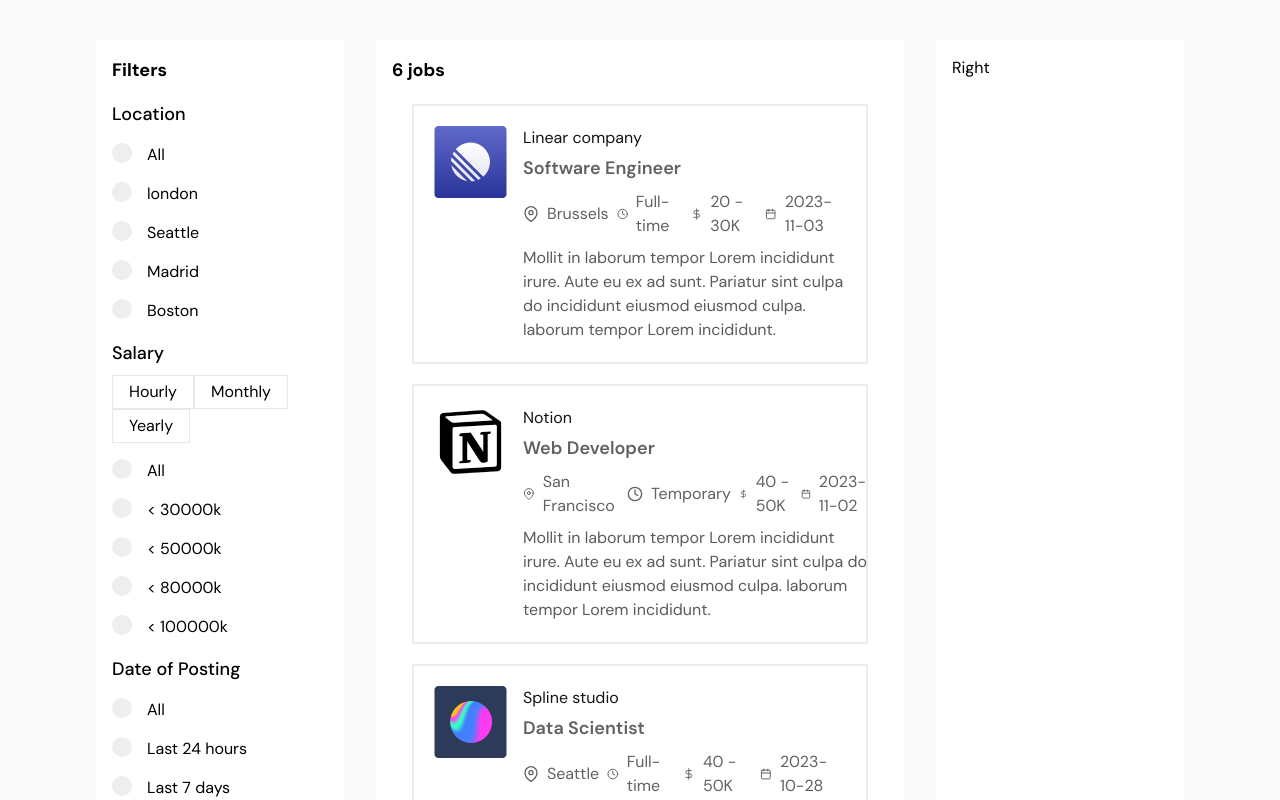
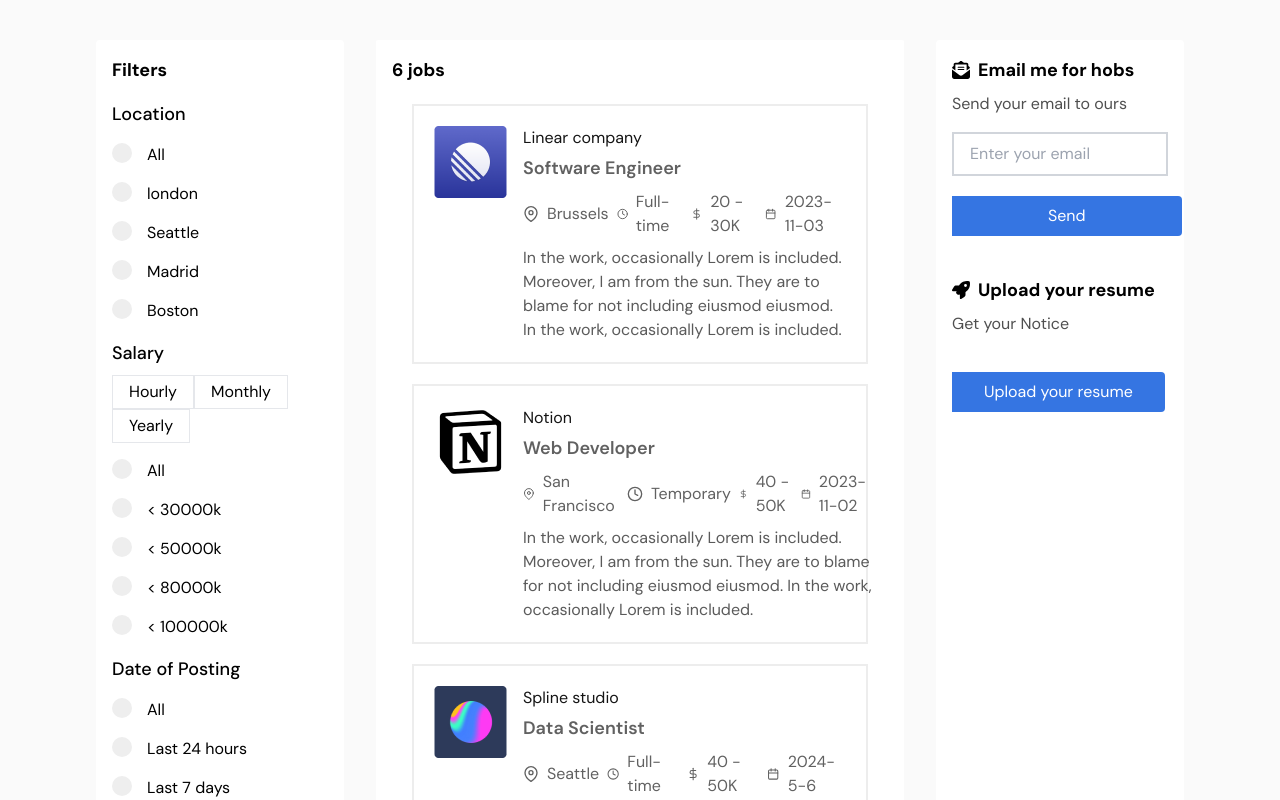
Before and after one commit to NguyenThieu2803/job_portal, a React (Vite) app in the folder Joblo-client/: page / in a window 1280 px wide. Shown: the part 400-1200 px from the top of the page. Built offline with nearby package versions, Linux system fonts and the light colour scheme.

Commit message:
Complete User interface 5/6/2024

```diff
--- a/Joblo-client/public/jobs.json
+++ b/Joblo-client/public/jobs.json
@@ -11,7 +11,7 @@
       "postingDate": "2023-11-03",
       "experienceLevel": "Any experience",
       "employmentType": "Full-time",
-      "description": "Mollit in laborum tempor Lorem incididunt irure. Aute eu ex ad sunt. Pariatur sint culpa do incididunt eiusmod eiusmod culpa. laborum tempor Lorem incididunt."
+      "description": "In the work, occasionally Lorem is included. Moreover, I am from the sun. They are to blame for not including eiusmod eiusmod. In the work, occasionally Lorem is included."
     },
     {
       "id": 2,
@@ -25,7 +25,91 @@
       "postingDate": "2023-11-02",
       "experienceLevel": "Internship",
       "employmentType": "Temporary",
-      "description": "Mollit in laborum tempor Lorem incididunt irure. Aute eu ex ad sunt. Pariatur sint culpa do incididunt eiusmod eiusmod culpa. laborum tempor Lorem incididunt."
+      "description": "In the work, occasionally Lorem is included. Moreover, I am from the sun. They are to blame for not including eiusmod eiusmod. In the work, occasionally Lorem is included."
+    },
+    {
+      "id": 3,
+      "companyName": "Spline studio",
+      "jobTitle": "Data Scientist",
+      "companyLogo": "/images/Spline.png",
+      "minPrice": "40",
+      "maxPrice": "50",
+      "salaryType": "Yearly",
+      "jobLocation": "Seattle",
+      "postingDate": "2024-5-6",
+      "experienceLevel": "Any experience",
+      "employmentType": "Full-time",
+      "description": "In the work, occasionally Lorem is included. Moreover, I am from the sun. They are to blame for not including eiusmod eiusmod. In the work, occasionally Lorem is included."
+    },
+    {
+      "id": 4,
+      "companyName": "Raycast corp",
+      "jobTitle": "UI/UX Designer",
+      "companyLogo": "/images/Raycast.png",
+      "minPrice": "40",
+      "maxPrice": "50",
+      "salaryType": "Monthly",
+      "jobLocation": "London",
+      "postingDate": "2023-10-05",
+      "experienceLevel": "Work remotely",
+      "employmentType": "Part-time",
+      "description": "In the work, occasionally Lorem is included. Moreover, I am from the sun. They are to blame for not including eiusmod eiusmod. In the work, occasionally Lorem is included."
+    },
+    {
+      "id": 5,
+      "companyName": "Loom",
+      "jobTitle": "Frontend Developer",
+      "companyLogo": "/images/Loom.png",
+      "minPrice": "50",
+      "maxPrice": "75",
+      "salaryType": "Yearly",
+      "jobLocation": "London",
+      "postingDate": "2023-10-28",
+      "experienceLevel": "Intership",
+      "employmentType": "Full-time",
+      "description": "In the work, occasionally Lorem is included. Moreover, I am from the sun. They are to blame for not including eiusmod eiusmod. In the work, occasionally Lorem is included."
+    },
+    {
+      "id": 6,
+      "companyName": "Trainline group",
+      "jobTitle": "DevOps Engineer",
+      "companyLogo": "/images/Trainline.png",
+      "minPrice": "80",
+      "maxPrice": "120",
+      "salaryType": "Yearly",
+      "jobLocation": "Boston",
+      "postingDate": "2023-10-05",
+      "experienceLevel": "Intership",
+      "employmentType": "Temporary",
+      "description": "In the work, occasionally Lorem is included. Moreover, I am from the sun. They are to blame for not including eiusmod eiusmod. In the work, occasionally Lorem is included."
+    },
+    {
+      "id": 1,
+      "companyName": "Linear company",
+      "jobTitle": "Software Engineer",
+      "companyLogo": "/images/Linear.png",
+      "minPrice": "30",
+      "maxPrice": "80",
+      "salaryType": "Yearly",
+      "jobLocation": "Brussels",
+      "postingDate": "2023-11-05",
+      "experienceLevel": "Any experience",
+      "employmentType": "Full-time",
+      "description": "In the work, occasionally Lorem is included. Moreover, I am from the sun. They are to blame for not including eiusmod eiusmod. In the work, occasionally Lorem is included."
+    },
+    {
+      "id": 2,
+      "companyName": "Notion",
+      "jobTitle": "Web Developer",
+      "companyLogo": "/images/Notion.png",
+      "minPrice": "40",
+      "maxPrice": "50",
+      "salaryType": "Yearly",
+      "jobLocation": "San Francisco",
+      "postingDate": "2023-10-28",
+      "experienceLevel": "Internship",
+      "employmentType": "Temporary",
+      "description": "In the work, occasionally Lorem is included. Moreover, I am from the sun. They are to blame for not including eiusmod eiusmod. In the work, occasionally Lorem is included."
     },
     {
       "id": 3,
@@ -39,7 +123,7 @@
       "postingDate": "2023-10-28",
       "experienceLevel": "Any experience",
       "employmentType": "Full-time",
-      "description": "Mollit in laborum tempor Lorem incididunt irure. Aute eu ex ad sunt. Pariatur sint culpa do incididunt eiusmod eiusmod culpa. laborum tempor Lorem incididunt."
+      "description": "In the work, occasionally Lorem is included. Moreover, I am from the sun. They are to blame for not including eiusmod eiusmod. In the work, occasionally Lorem is included."
     },
     {
       "id": 4,
@@ -53,7 +137,7 @@
       "postingDate": "2023-10-05",
       "experienceLevel": "Work remotely",
       "employmentType": "Part-time",
-      "description": "Mollit in laborum tempor Lorem incididunt irure. Aute eu ex ad sunt. Pariatur sint culpa do incididunt eiusmod eiusmod culpa. laborum tempor Lorem incididunt."
+      "description": "In the work, occasionally Lorem is included. Moreover, I am from the sun. They are to blame for not including eiusmod eiusmod. In the work, occasionally Lorem is included."
     },
     {
       "id": 5,
@@ -67,91 +151,7 @@
       "postingDate": "2023-10-28",
       "experienceLevel": "Intership",
       "employmentType": "Full-time",
-      "description": "Mollit in laborum tempor Lorem incididunt irure. Aute eu ex ad sunt. Pariatur sint culpa do incididunt eiusmod eiusmod culpa. laborum tempor Lorem incididunt."
-    },
-    {
-      "id": 6,
-      "companyName": "Trainline group",
-      "jobTitle": "DevOps Engineer",
-      "companyLogo": "/images/Trainline.png",
-      "minPrice": "80",
-      "maxPrice": "120",
-      "salaryType": "Yearly",
-      "jobLocation": "Boston",
-      "postingDate": "2023-10-05",
-      "experienceLevel": "Intership",
-      "employmentType": "Temporary",
-      "description": "Mollit in laborum tempor Lorem incididunt irure. Aute eu ex ad sunt. Pariatur sint culpa do incididunt eiusmod eiusmod culpa. laborum tempor Lorem incididunt."
-    },
-    {
-      "id": 1,
-      "companyName": "Linear company",
-      "jobTitle": "Software Engineer",
-      "companyLogo": "/images/Linear.png",
-      "minPrice": "30",
-      "maxPrice": "80",
-      "salaryType": "Yearly",
-      "jobLocation": "Brussels",
-      "postingDate": "2023-11-05",
-      "experienceLevel": "Any experience",
-      "employmentType": "Full-time",
-      "description": "Mollit in laborum tempor Lorem incididunt irure. Aute eu ex ad sunt. Pariatur sint culpa do incididunt eiusmod eiusmod culpa. laborum tempor Lorem incididunt."
-    },
-    {
-      "id": 2,
-      "companyName": "Notion",
-      "jobTitle": "Web Developer",
-      "companyLogo": "/images/Notion.png",
-      "minPrice": "40",
-      "maxPrice": "50",
-      "salaryType": "Yearly",
-      "jobLocation": "San Francisco",
-      "postingDate": "2023-10-28",
-      "experienceLevel": "Internship",
-      "employmentType": "Temporary",
-      "description": "Mollit in laborum tempor Lorem incididunt irure. Aute eu ex ad sunt. Pariatur sint culpa do incididunt eiusmod eiusmod culpa. laborum tempor Lorem incididunt."
-    },
-    {
-      "id": 3,
-      "companyName": "Spline studio",
-      "jobTitle": "Data Scientist",
-      "companyLogo": "/images/Spline.png",
-      "minPrice": "40",
-      "maxPrice": "50",
-      "salaryType": "Yearly",
-      "jobLocation": "Seattle",
-      "postingDate": "2023-10-28",
-      "experienceLevel": "Any experience",
-      "employmentType": "Full-time",
-      "description": "Mollit in laborum tempor Lorem incididunt irure. Aute eu ex ad sunt. Pariatur sint culpa do incididunt eiusmod eiusmod culpa. laborum tempor Lorem incididunt."
-    },
-    {
-      "id": 4,
-      "companyName": "Raycast corp",
-      "jobTitle": "UI/UX Designer",
-      "companyLogo": "/images/Raycast.png",
-      "minPrice": "40",
-      "maxPrice": "50",
-      "salaryType": "Monthly",
-      "jobLocation": "London",
-      "postingDate": "2023-10-05",
-      "experienceLevel": "Work remotely",
-      "employmentType": "Part-time",
-      "description": "Mollit in laborum tempor Lorem incididunt irure. Aute eu ex ad sunt. Pariatur sint culpa do incididunt eiusmod eiusmod culpa. laborum tempor Lorem incididunt."
-    },
-    {
-      "id": 5,
-      "companyName": "Loom",
-      "jobTitle": "Frontend Developer",
-      "companyLogo": "/images/Loom.png",
-      "minPrice": "50",
-      "maxPrice": "75",
-      "salaryType": "Yearly",
-      "jobLocation": "London",
-      "postingDate": "2023-10-28",
-      "experienceLevel": "Intership",
-      "employmentType": "Full-time",
-      "description": "Mollit in laborum tempor Lorem incididunt irure. Aute eu ex ad sunt. Pariatur sint culpa do incididunt eiusmod eiusmod culpa. laborum tempor Lorem incididunt."
+      "description": "In the work, occasionally Lorem is included. Moreover, I am from the sun. They are to blame for not including eiusmod eiusmod. In the work, occasionally Lorem is included."
     },
     {
       "id": 6,
@@ -165,6 +165,6 @@
       "postingDate": "2022-10-05",
       "experienceLevel": "Intership",
       "employmentType": "Temporary",
-      "description": "Mollit in laborum tempor Lorem incididunt irure. Aute eu ex ad sunt. Pariatur sint culpa do incididunt eiusmod eiusmod culpa. laborum tempor Lorem incididunt."
+      "description": "In the work, occasionally Lorem is included. Moreover, I am from the sun. They are to blame for not including eiusmod eiusmod. In the work, occasionally Lorem is included."
     }
   ]
--- /dev/null
+++ b/Joblo-client/src/Components/Newsletter.jsx
@@ -0,0 +1,31 @@
+import React from 'react'
+import { FaEnvelope, FaEnvelopeOpenText, FaRocket } from 'react-icons/fa6'
+const Newsletter = () => {
+  return (
+    <div>
+    <div>
+        <h3 className='text-lg font-bold mb-2 flex items-center gap-2'>
+        <FaEnvelopeOpenText/>
+        Email me for hobs</h3>
+        <p className='text-primary/75 text-base mb-4'>Send your email to ours</p>
+        <div>
+            <input type='email' name='email' id='email' placeholder='Enter your email' className='w-full border-2 border-gray-300 py-2 px-4 focus:outline-none focus:ring-2 focus:ring-inset focus:ring-indigo-600' />
+            <button type='submit' className='bg-blue py-2 px-24 text-white md:rounded-s-none rounded mt-5'>Send</button>
+        </div>
+    </div>
+
+        {/* rocketChat */}
+<div className='mt-10'>
+        <h3 className='text-lg font-bold mb-2 flex items-center gap-2'>
+        <FaRocket/>
+        Upload your resume</h3>
+        <p className='text-primary/75 text-base mb-4'> Get your Notice</p>
+        <div>
+            <button type='submit' value={"Upload your resume"} className='bg-blue py-2 px-8 text-white md:rounded-s-none rounded mt-5'>Upload your resume</button>
+        </div>
+    </div>
+    </div>
+  )
+}
+
+export default Newsletter
--- a/Joblo-client/src/Pages/Home.jsx
+++ b/Joblo-client/src/Pages/Home.jsx
@@ -3,13 +3,14 @@ import Banner from '../Components/Banner'
 import Card from '../Components/Card';
 import Jobs from './Jobs';
 import Sidebar from '../sidebar/Sidebar';
+import Newsletter from '../Components/Newsletter';
 
 const Home = () => {
   const [selectedCategory, setSelectedCategory] = useState(null);
   const [jobs, setJobs] = useState([]);
   const [isLoading, setisLoading] = useState(true);
   const [currentPage, setcurrentPage] = useState(1);
-  const itemPerPage=6;
+  const itemPerPage = 6;
 
 
 
@@ -44,26 +45,26 @@ const Home = () => {
   }
 
   // caculate the index range
- const caculatePageRange = ()=>{
-  const startIndex= (currentPage - 1)* itemPerPage;
+  const caculatePageRange = () => {
+    const startIndex = (currentPage - 1) * itemPerPage;
     const endIndex = startIndex + itemPerPage;
-  return {startIndex, endIndex};
+    return { startIndex, endIndex };
   }
 
 
   // function for the next page
 
 
- const nextPage = ()=>{
-  if(currentPage < Math.ceil(filteredItem.length/itemPerPage)){
+  const nextPage = () => {
+    if (currentPage < Math.ceil(filteredItem.length / itemPerPage)) {
       setcurrentPage(currentPage + 1)
     }
   }
 
   // fiction for previous page
 
- const prevPage =() =>{
-  if(currentPage > 1){
+  const prevPage = () => {
+    if (currentPage > 1) {
       setcurrentPage(currentPage - 1)
     }
   }
@@ -79,9 +80,10 @@ const Home = () => {
 
     //filter by radio button
     if (selected) {
-      filteredJobs = filteredJobs.filter(({ jobLocation, maxPrice, experienceLevel, salaryType, employmentType }) => (
+      filteredJobs = filteredJobs.filter(({ jobLocation, maxPrice, experienceLevel, salaryType, employmentType, postingDate }) => (
         jobLocation.toLowerCase() === selected.toLowerCase() ||
         parseInt(maxPrice) === parseInt(selected) ||
+        postingDate >= selected ||
         experienceLevel.toLowerCase() === selected.toLowerCase() ||
         salaryType.toLowerCase() === selected.toLowerCase() ||
         employmentType.toLowerCase() === selected.toLowerCase()
@@ -90,7 +92,7 @@ const Home = () => {
     }
     //slice the data base on current
     const { startIndex, endIndex } = caculatePageRange();
-    filteredJobs=filteredJobs.slice(startIndex, endIndex);
+    filteredJobs = filteredJobs.slice(startIndex, endIndex);
     return filteredJobs.map((data, i) => <Card key={i} data={data} />)
   }
 
@@ -121,18 +123,20 @@ const Home = () => {
           {/* pagition here */}
 
           {
-        result.length > 0? (
+            result.length > 0 ? (
               <div className='flex justify-center mt-4 space-x-8'>
-            <button onClick={prevPage} disabled={currentPage===1} className='px-4 py-2 bg-blue text-white rounded'>Prev</button>
-            <span>Page {currentPage} of {Math.ceil(filteredItem.length/itemPerPage)}</span>
-            <button onClick={nextPage} disabled={currentPage === Math.ceil(filteredItem.length/itemPerPage > itemPerPage)} className='px-4 py-2 bg-blue text-white rounded'>Next</button>
+                <button onClick={prevPage} disabled={currentPage === 1} className='px-4 py-2 bg-blue text-white rounded'>Prev</button>
+                <span>Page {currentPage} of {Math.ceil(filteredItem.length / itemPerPage)}</span>
+                <button onClick={nextPage} disabled={currentPage === Math.ceil(filteredItem.length / itemPerPage > itemPerPage)} className='px-4 py-2 bg-blue text-white rounded'>Next</button>
               </div>
             ) : null
           }
         </div>
 
         {/* right side */}
-        <div className='bg-white p-4 rounded'>Right</div>
+        <div className='bg-white p-4 rounded'>
+          <Newsletter/>
+        </div>
       </div>
 
     </div>
```
Lines whose indentation alone changed are shown as unchanged.
